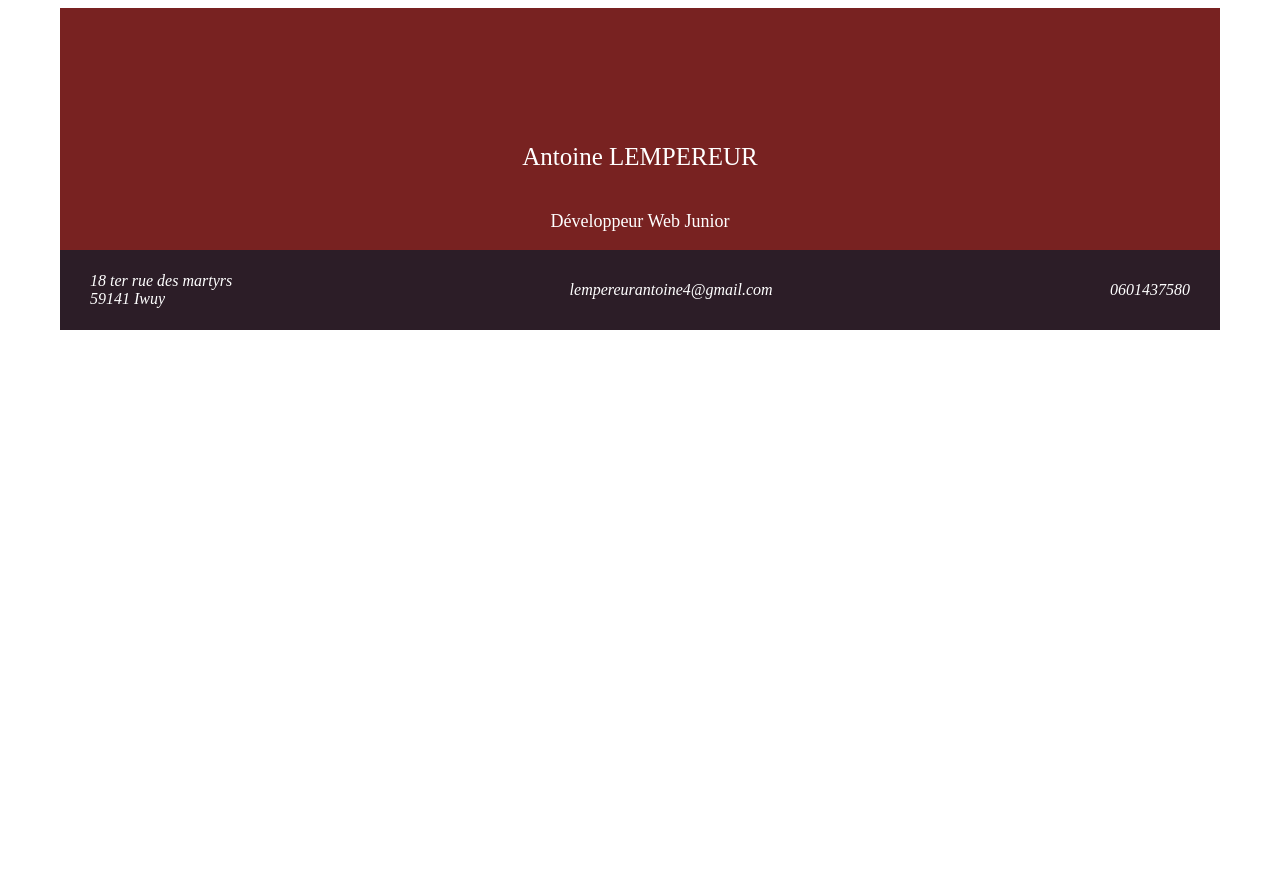
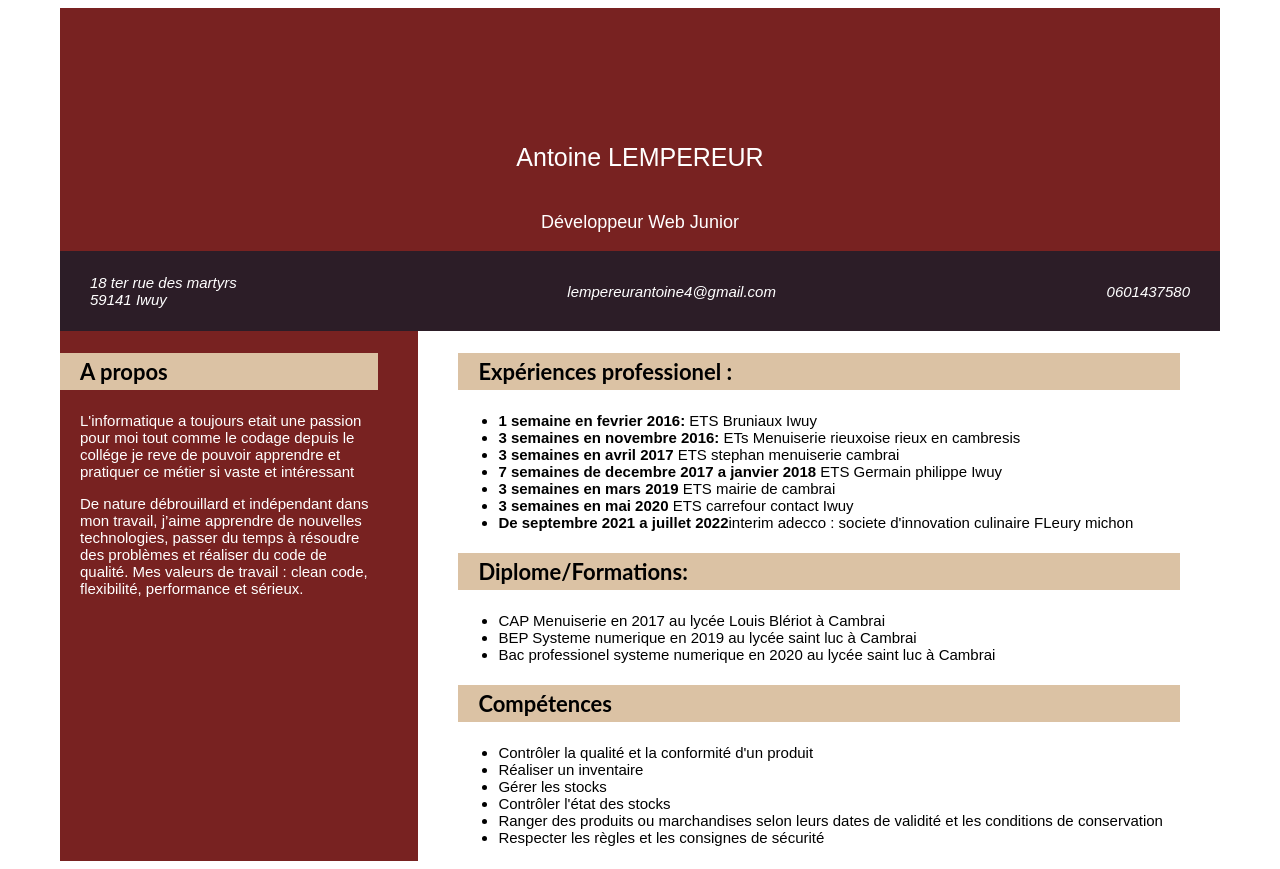
Before and after one commit to antoinelempereur/cv_formation, a plain HTML site: page index.html in a window 1280 px wide. Before the commit the page ends 800 px from the top, so only its background shows below. Drawn offline with Linux system fonts and the light colour scheme.

Commit message:
content clean

```diff
--- a/assets/css/style.css
+++ b/assets/css/style.css
@@ -2,6 +2,8 @@ body{
   display: flex;
   justify-content: center;
   color: #fff;
+  font-family: "Raleway", sans-serif;
+  font-size: 15px;
 }
 
 .fond-rouge {
@@ -42,3 +44,29 @@ body{
     font-style: italic;
     margin: 0 30px;
   }
+  .tableau{
+    display: flex;
+  }
+  .left-column{
+    width: 30%;
+    padding-right: 40px;
+
+  }
+  .right-column{
+    width: 68%;
+    padding:0 40px;
+    background-color: #fff;
+    color: black;
+ }
+.titre{
+  font-family: "Lato", sans-serif;
+  background-color: #dbc2a4 ;
+  padding-left: 20px;
+  font-size: 22px;
+  color: black;
+  height: 32px;
+  padding-top: 5px;
+}
+.content{
+  margin-left: 20px;
+}
--- a/index.html
+++ b/index.html
@@ -5,6 +5,8 @@
     <meta name="viewport" content="width=device-width, initial-scale=1.0">
     <link rel="stylesheet" href="assets/css/style.css">
     <title>CV</title>
+    <link rel="preconnect" href="https://fonts.google.com/specimen/Lato">
+    <link rel="preconnect" href="https://fonts.google.com/specimen/Raleway">
 </head>
 <body>
     <div class="fond-rouge">
@@ -16,58 +18,34 @@
             <p class="info-perso">lempereurantoine4@gmail.com</p>
             <p class="info-perso">0601437580</p>
         </div>
-    </div>
-
-    <!--
-    <div class="left-column">
-        <div class="section">
-            <h2>À PROPOS</h2>
-            <p>
-              l'informatique a toujours etait une passion pour moi tout comme le codage depuis le collége je reve de pouvoir apprendre et pratiquer ce métier si vaste et intéressant
-            </p>
-            <p>
-              De nature débrouillard et indépendant dans mon travail, j’aime apprendre de nouvelles technologies, passer du temps à résoudre des problèmes et réaliser du code de qualité. Mes valeurs de travail : clean code, flexibilité, performance et sérieux.
-            </p>
-          </div>
-    </div>
-    <section >
-        <div id="conteneur">
-        <div class="experiences">
-            <p>
-
-                    <h3>Expériences professionel :</h3>
+        <div class="tableau">
+            <section class="left-column">
+                <h3 class="titre">A propos</h3>
+                <p class="content">
+                  L'informatique a toujours etait une passion pour moi tout comme le codage depuis le collége je reve de pouvoir apprendre et pratiquer ce métier si vaste et intéressant
+                </p>
+                <p class="content">
+                  De nature débrouillard et indépendant dans mon travail, j’aime apprendre de nouvelles technologies, passer du temps à résoudre des problèmes et réaliser du code de qualité. Mes valeurs de travail : clean code, flexibilité, performance et sérieux.
+                </p>
+            </section>
+            <section class="right-column">
+                <h3 class="titre">Expériences professionel :</h3>
                 <ul>
-                    <li><strong> 1 semaine en 2016:</strong> ETS Bruniaux Iwuy</li>
-                    <li><strong> 3 semaines en 2016:</strong> ETs Menuiserie rieuxoise rieux en cambresis</li>
-                    <li><strong> 3 semaines en 2017</strong> ETS stephan menuiserie cambrai</li>
-                    <li><strong> 7 semaines en 2017-2018</strong> ETS Germain philippe Iwuy</li>
-                    <li><strong> 3 semaines en 2019</strong> ETS mairie de cambrai</li>
-                    <li><strong> 3 semaines en 2020</strong> ETS carrefour contact Iwuy</li>
-                    <li><strong> De 2021 a 2022</strong>interim adecco : societe d'innovation culinaire FLeury michon</li>
+                    <li><strong> 1 semaine en fevrier 2016:</strong> ETS Bruniaux Iwuy</li>
+                    <li><strong> 3 semaines en novembre 2016:</strong> ETs Menuiserie rieuxoise rieux en cambresis</li>
+                    <li><strong> 3 semaines en avril 2017</strong> ETS stephan menuiserie cambrai</li>
+                    <li><strong> 7 semaines de decembre 2017 a janvier 2018</strong> ETS Germain philippe Iwuy</li>
+                    <li><strong> 3 semaines en mars 2019</strong> ETS mairie de cambrai</li>
+                    <li><strong> 3 semaines en mai 2020</strong> ETS carrefour contact Iwuy</li>
+                    <li><strong> De septembre 2021 a juillet 2022</strong>interim adecco : societe d'innovation culinaire FLeury michon</li>
                 </ul>
-            </p>
-        </div>
-    </div>
-    <section >
-        <div id="conteneur">
-        <div class="Diplome/Formations">
-            <p>
-
-                <h4>Diplome/Formations:</h4>
+                <h3 class="titre">Diplome/Formations:</h3>
                 <ul>
-                    <li>Brevet des collèges</li>
-                    <li>CAP Menuiserie</li>
-                    <li>BEP Systeme numerique</li>
-                    <li>Bac professionel systeme numerique</li>
+                    <li>CAP Menuiserie en 2017 au lycée Louis Blériot à Cambrai</li>
+                    <li>BEP Systeme numerique en 2019 au lycée saint luc à Cambrai</li>
+                    <li>Bac professionel systeme numerique en 2020 au lycée saint luc à Cambrai</li>
                 </ul>
-            </p>
-        </div>
-    </div>
-    <section >
-        <div id="conteneur">
-        <div class="Compétences">
-            <p>
-                <h5>Compétences</h5>
+                <h3 class="titre">Compétences</h3>
                 <ul>
                     <li>Contrôler la qualité et la conformité d'un produit</li>
                     <li>Réaliser un inventaire</li>
@@ -76,6 +54,8 @@
                     <li>Ranger des produits ou marchandises selon leurs dates de validité et les conditions de conservation</li>
                     <li>Respecter les règles et les consignes de sécurité</li>
                 </ul>
-            -->
+            </section>
+        </div>
+    </div>
 </body>
 </html>
```
